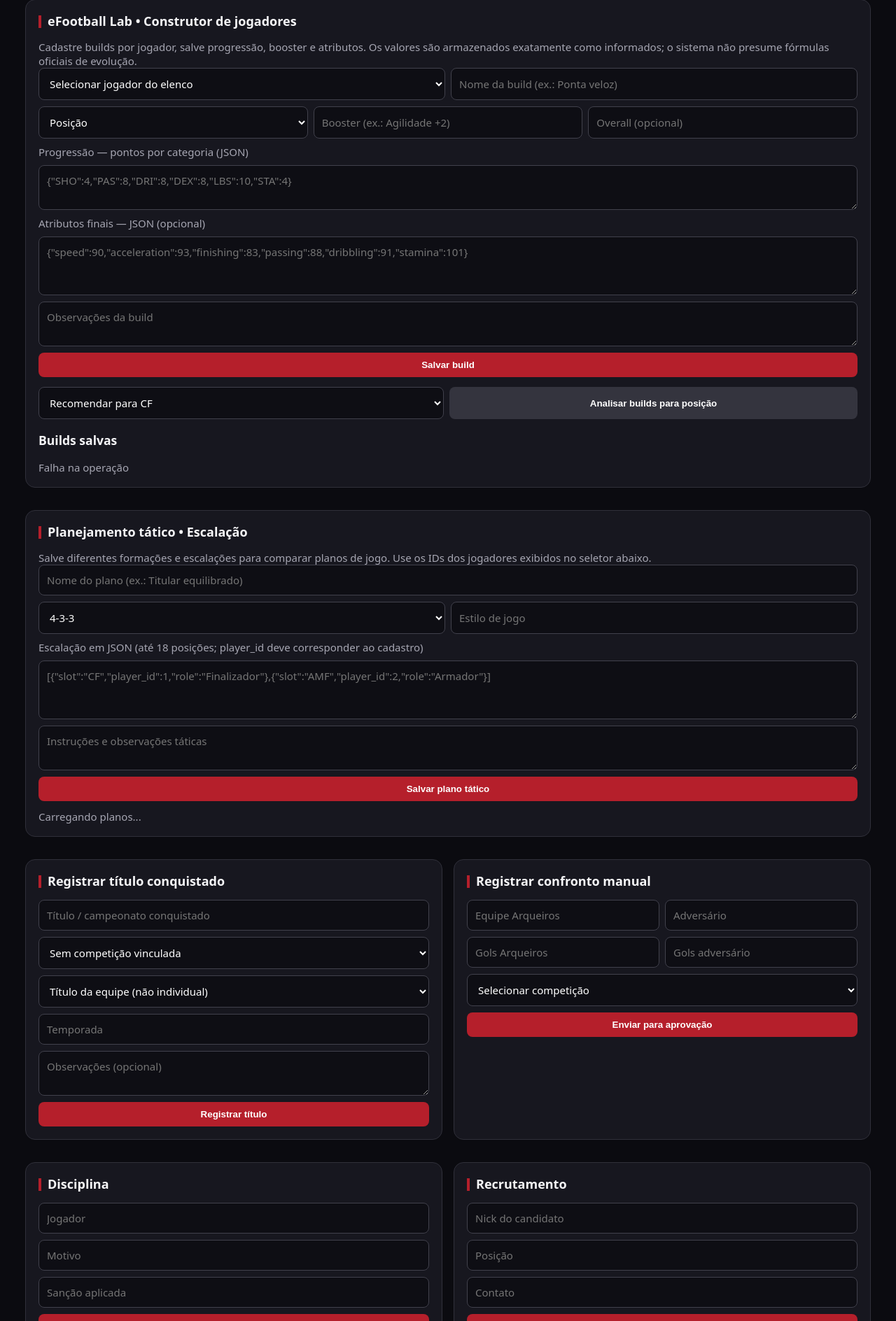
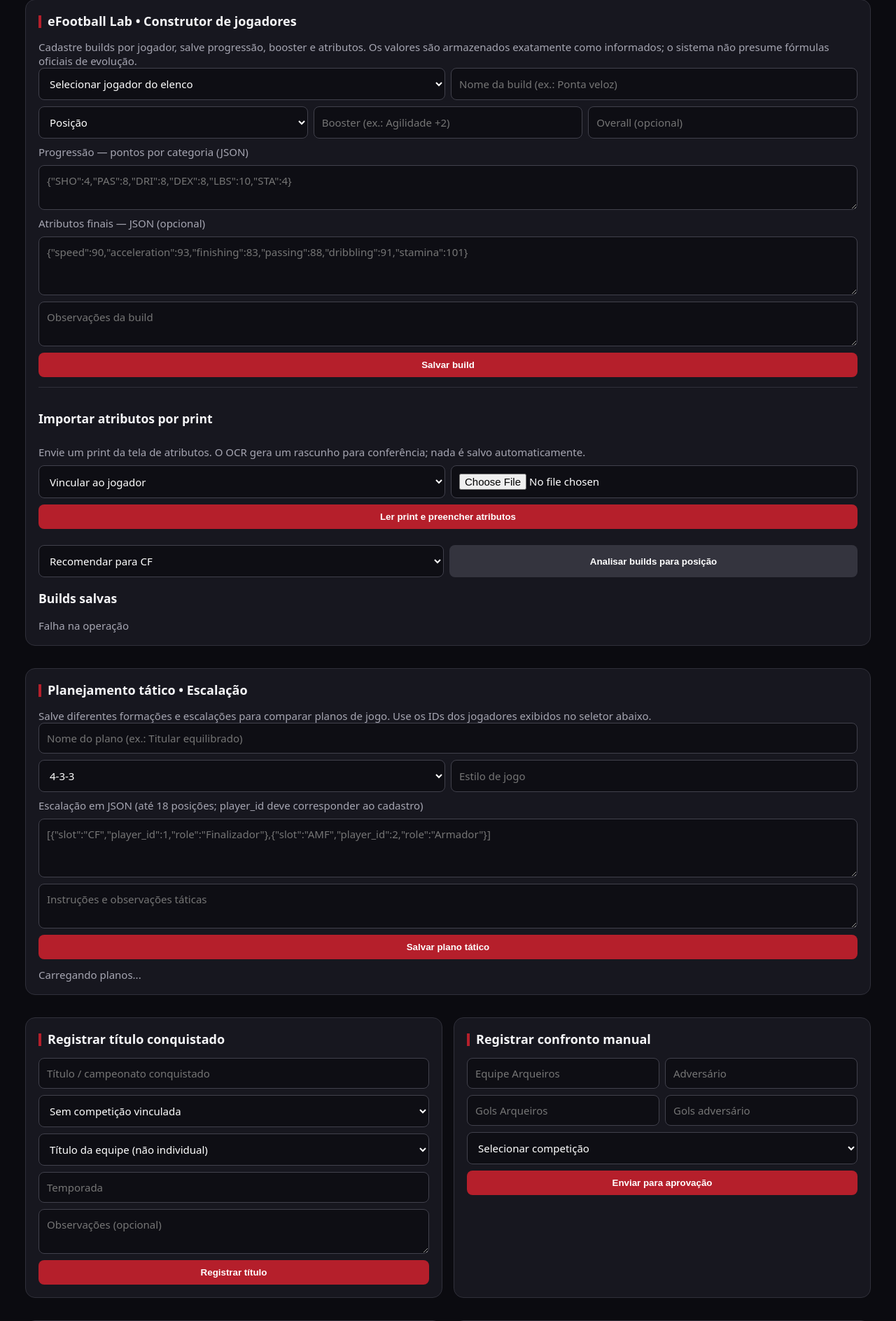
Before and after one commit to igorjuliao78-ui/arqueiros-E-sports-manager, a Python web app: template templates/index.html in a window 1280 px wide. Shown: the part 758-2646 px from the top of the page at 70% size. Run offline with Jinja, Linux system fonts and the light colour scheme; the template is opened without the code that fills it, so the values that code supplies are empty.

Commit message:
Add screenshot OCR import control to eFootball builder

```diff
--- a/templates/index.html
+++ b/templates/index.html
@@ -17,6 +17,9 @@
 <label class="muted">Progressão — pontos por categoria (JSON)</label><textarea name="progression" rows="2" placeholder='{"SHO":4,"PAS":8,"DRI":8,"DEX":8,"LBS":10,"STA":4}'></textarea>
 <label class="muted">Atributos finais — JSON (opcional)</label><textarea name="attributes" rows="3" placeholder='{"speed":90,"acceleration":93,"finishing":83,"passing":88,"dribbling":91,"stamina":101}'></textarea>
 <textarea name="notes" rows="2" placeholder="Observações da build"></textarea><button>Salvar build</button></form>
+<form id="efootball-ocr" style="margin-top:14px;border-top:1px solid #30303a;padding-top:14px">
+<h3>Importar atributos por print</h3><p class="muted">Envie um print da tela de atributos. O OCR gera um rascunho para conferência; nada é salvo automaticamente.</p>
+<div class="row"><select name="player_id" required><option value="">Vincular ao jogador</option>{% for p in players if p.active %}<option value="{{p.id}}">{{p.name}}</option>{% endfor %}</select><input type="file" name="image" accept="image/png,image/jpeg,image/webp" required></div><button type="submit">Ler print e preencher atributos</button><div id="efootball-ocr-result" class="muted"></div></form>
 <div class="row" style="margin-top:14px"><select id="recommend-position"><option value="CF">Recomendar para CF</option><option value="SS">SS</option><option value="LWF">LWF</option><option value="RWF">RWF</option><option value="AMF">AMF</option><option value="CMF">CMF</option><option value="DMF">DMF</option><option value="LB">LB</option><option value="RB">RB</option><option value="CB">CB</option><option value="GK">GK</option></select><button type="button" class="secondary" onclick="recommendBuilds()">Analisar builds para posição</button></div>
 <div id="efootball-recommendations" class="muted" style="margin-top:10px"></div>
 <h3>Builds salvas</h3><div id="efootball-build-list" class="muted">Carregando builds...</div></section>
@@ -47,6 +50,7 @@ async function deleteNotice(id){if(!confirm('Excluir este comunicado?'))return;t
 async function monthlyReport(){let month=prompt('Mês do relatório (AAAA-MM):',new Date().toISOString().slice(0,7));if(!month)return;try{let r=await api('/api/reports/monthly?month='+encodeURIComponent(month),'GET');alert('RELATÓRIO '+r.month+'\\nConfrontos: '+r.matches+'\\nVitórias: '+r.wins+'\\nEmpates: '+r.draws+'\\nDerrotas: '+r.losses+'\\nGols marcados: '+r.goals_for+'\\nGols sofridos: '+r.goals_against+'\\nArtilheiro do mês: '+(r.top_player||'Sem dados')+' ('+r.top_player_goals+' gols)')}catch(e){alert(e.message)}}
 loadNotices();
 document.getElementById('efootball-build').addEventListener('submit',async e=>{e.preventDefault();try{const f=vals(e.target);const parse=(v,label)=>{if(!v.trim())return {};try{return JSON.parse(v)}catch{throw Error(label+' precisa estar em JSON válido.')}};const data={...f,player_id:Number(f.player_id),overall:f.overall?Number(f.overall):null,progression:parse(f.progression,'Progressão'),attributes:parse(f.attributes,'Atributos')};const r=await api('/api/efootball/builds','POST',data);alert('Build salva para '+r.player_name+'.');e.target.reset();loadEfootball()}catch(x){alert(x.message)}});
+document.getElementById('efootball-ocr').addEventListener('submit',async e=>{e.preventDefault();const out=document.getElementById('efootball-ocr-result');out.textContent='Lendo imagem...';try{const fd=new FormData(e.target);const r=await fetch('/api/efootball/import-image',{method:'POST',headers:{'x-admin-token':token},body:fd});const j=await r.json();if(!r.ok)throw Error(j.detail||'Falha no OCR');document.querySelector('#efootball-build [name="player_id"]').value=j.player_id;document.querySelector('#efootball-build [name="attributes"]').value=JSON.stringify(j.attributes,null,2);out.innerHTML='<b>Rascunho extraído para '+escapeHtml(j.player_name)+':</b><p>'+escapeHtml(JSON.stringify(j.attributes))+'</p><small>'+escapeHtml(j.message)+'</small>'}catch(x){out.textContent=x.message}});
 document.getElementById('squad-plan').addEventListener('submit',async e=>{e.preventDefault();try{const f=vals(e.target);let lineup=[];if(f.lineup.trim()){lineup=JSON.parse(f.lineup);if(!Array.isArray(lineup))throw Error('Escalação precisa ser uma lista JSON.')}await api('/api/efootball/squad-plans','POST',{...f,lineup});alert('Plano tático salvo.');e.target.reset();loadEfootball()}catch(x){alert(x.message)}});
 async function loadEfootball(){try{const [builds,plans]=await Promise.all([api('/api/efootball/builds','GET'),api('/api/efootball/squad-plans','GET')]);document.getElementById('efootball-build-list').innerHTML=builds.length?builds.map(b=>'<article style="padding:10px 0;border-top:1px solid #30303a"><b>'+escapeHtml(b.player_name)+' — '+escapeHtml(b.name)+'</b> <small>'+escapeHtml(b.position||'Sem posição')+' • '+escapeHtml(b.booster||'Sem booster')+' • OVR '+(b.overall??'—')+'</small><p><small>Progressão: '+escapeHtml(JSON.stringify(b.progression))+'</small></p><p><small>Atributos: '+escapeHtml(JSON.stringify(b.attributes))+'</small></p><button class="danger" onclick="deleteBuild('+b.id+')">Excluir build</button></article>').join(''):'Nenhuma build cadastrada.';document.getElementById('squad-plan-list').innerHTML=plans.length?plans.map(p=>'<article style="padding:10px 0;border-top:1px solid #30303a"><b>'+escapeHtml(p.name)+'</b> — '+escapeHtml(p.formation)+' • '+escapeHtml(p.playstyle||'')+'<p><small>'+escapeHtml(JSON.stringify(p.lineup))+'</small></p><button class="danger" onclick="deleteSquadPlan('+p.id+')">Excluir plano</button></article>').join(''):'Nenhum plano tático salvo.'}catch(e){document.getElementById('efootball-build-list').textContent=e.message}}
 async function deleteBuild(id){if(!confirm('Excluir esta build?'))return;try{await api('/api/efootball/builds/'+id,'DELETE');loadEfootball()}catch(e){alert(e.message)}}
```
